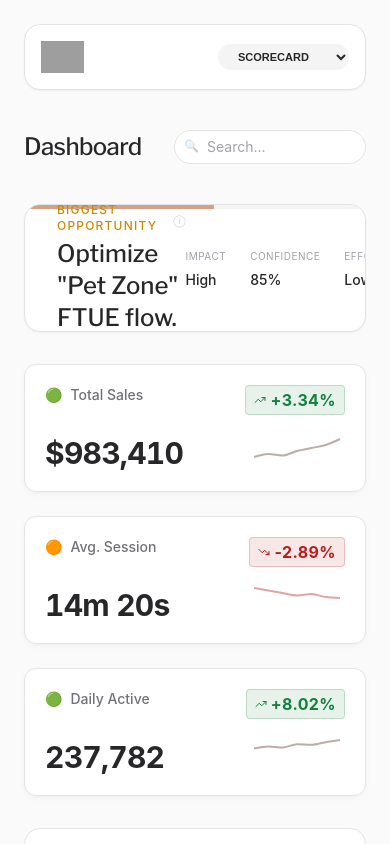
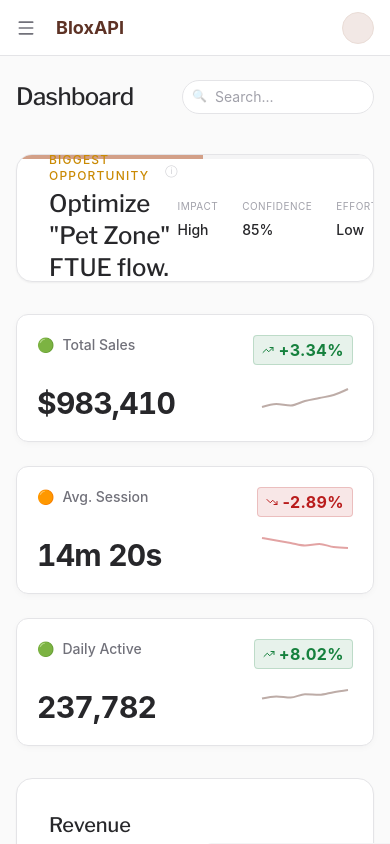
Before and after one commit to ShamzAfo01/blox-API-DAU-Chart, a React (Vite) app: page / in a window 390 px wide. Shown: the top 844 px of the page. Built offline with nearby package versions, Linux system fonts and the light colour scheme; grey boxes are pictures that could not be loaded; a web font is replaced by a local one.

Commit message:
jvjcdtfygh

```diff
--- a/App.tsx
+++ b/App.tsx
@@ -1,77 +1,78 @@
-
 import React, { useState } from 'react';
 import { Sidebar } from './components/Sidebar';
 import { Scorecard } from './components/Scorecard';
+import { Loops } from './components/Loops';
+import { Monetize } from './components/Monetize';
+import { Experiments } from './components/Experiments';
+import { Autopilot } from './components/Autopilot';
 import { View } from './types';
-
-// Placeholder for other views
-const PlaceholderView = ({ title }: { title: string }) => (
-  <div className="flex flex-col items-center justify-center h-[60vh] text-center">
-    <div className="text-4xl mb-4">🚧</div>
-    <h2 className="text-2xl font-bold text-text-primary mb-2">{title}</h2>
-    <p className="text-text-secondary max-w-md">
-      This module is currently under construction. Check back later for updates.
-    </p>
-  </div>
-);
+import { Menu } from 'lucide-react';
 
 function App() {
   const [currentView, setCurrentView] = useState<View>(View.SCORECARD);
+  const [isSidebarOpen, setIsSidebarOpen] = useState(false);
 
   const renderView = () => {
     switch (currentView) {
       case View.SCORECARD:
         return <Scorecard />;
       case View.LOOPS:
-        return <PlaceholderView title="Engagement Loops" />;
+        return <Loops />;
       case View.MONETIZE:
-        return <PlaceholderView title="Monetization" />;
+        return <Monetize />;
       case View.EXPERIMENTS:
-        return <PlaceholderView title="Experiments" />;
+        return <Experiments />;
       case View.AUTOPILOT:
-        return <PlaceholderView title="Autopilot Config" />;
+        return <Autopilot />;
       default:
         return <Scorecard />;
     }
   };
 
   return (
-    <div className="flex min-h-screen bg-background">
-      <Sidebar currentView={currentView} onNavigate={setCurrentView} />
+    <div className="flex h-screen bg-background text-text-primary font-sans overflow-hidden">
+      {/* Mobile Sidebar Overlay */}
+      {isSidebarOpen && (
+        <div
+          className="fixed inset-0 bg-black/20 z-20 lg:hidden backdrop-blur-sm"
+          onClick={() => setIsSidebarOpen(false)}
+        />
+      )}
 
-      <main className="flex-1 overflow-x-hidden p-6 lg:p-12">
-        <div className="max-w-[1200px] mx-auto h-full">
-          {/* Mobile Header */}
-          <div className="lg:hidden flex items-center justify-between mb-8 p-4 bg-surface border border-border rounded-2xl shadow-sm">
-            <div className="flex items-center gap-2">
-              <img
-                src="https://bloxx.online/assets/images/logo_trans.png"
-                alt="BloxAPI Logo"
-                className="h-8 w-auto object-contain"
-              />
-            </div>
-            <select
-              className="bg-surface-elevated border-border text-[11px] font-bold text-text-primary rounded-full px-4 py-1.5 focus:ring-1 focus:ring-primary-500"
-              value={currentView}
-              onChange={(e) => setCurrentView(e.target.value as View)}
+      {/* Sidebar */}
+      <div className={`
+        fixed lg:static inset-y-0 left-0 z-30 w-64 bg-surface border-r border-border transform transition-transform duration-200 ease-in-out
+        ${isSidebarOpen ? 'translate-x-0' : '-translate-x-full lg:translate-x-0'}
+      `}>
+        <Sidebar currentView={currentView} onViewChange={(view) => {
+          setCurrentView(view);
+          setIsSidebarOpen(false);
+        }} />
+      </div>
+
+      {/* Main Content */}
+      <div className="flex-1 flex flex-col h-full overflow-hidden relative">
+        {/* Mobile Header */}
+        <div className="lg:hidden h-14 border-b border-border bg-surface flex items-center px-4 justify-between shrink-0">
+          <div className="flex items-center gap-3">
+            <button
+              onClick={() => setIsSidebarOpen(true)}
+              className="p-2 -ml-2 hover:bg-surface-elevated rounded-lg text-text-secondary"
             >
-              <option value={View.SCORECARD}>SCORECARD</option>
-              <option value={View.LOOPS}>LOOPS</option>
-              <option value={View.MONETIZE}>MONETIZE</option>
-              <option value={View.EXPERIMENTS}>EXPERIMENTS</option>
-              <option value={View.AUTOPILOT}>AUTOPILOT</option>
-            </select>
+              <Menu size={20} />
+            </button>
+            <span className="font-bold text-lg text-primary">BloxAPI</span>
           </div>
+          <div className="w-8 h-8 rounded-full bg-primary-100 border border-primary-200" />
+        </div>
 
-          <div className="min-h-[80vh]">
+        {/* Scrollable Content Area */}
+        <main className="flex-1 overflow-y-auto overflow-x-hidden p-4 lg:p-8">
+          <div className="max-w-7xl mx-auto h-full">
             {renderView()}
           </div>
-
-          <footer className="mt-12 pt-8 border-t border-border text-center text-text-muted text-[10px] font-bold uppercase tracking-widest">
-            <p>&copy; {new Date().getFullYear()} BloxAPI Systems. AI Layer Active.</p>
-          </footer>
-        </div>
-      </main>
+        </main>
+      </div>
     </div>
   );
 }
```
